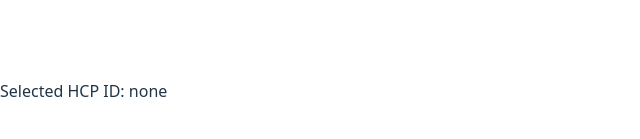
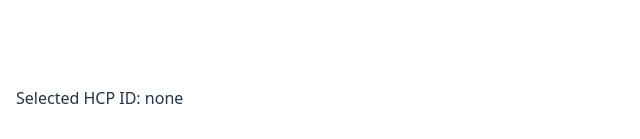
Before and after one commit to rveruna/hcp-network, a React (Vite) app: page / in a window 1280 px wide. Shown: the part 671-810 px from the top of the page, without its empty margins (0-640 px from the left). Built offline with nearby package versions, Linux system fonts and the light colour scheme.

Commit message:
show selected HCP profile card with dark-mode-safe styling

```diff
--- a/src/App.tsx
+++ b/src/App.tsx
@@ -1,15 +1,19 @@
 import GraphCanvas from './components/GraphCanvas'
 import { useSelector } from 'react-redux'
 import type { RootState } from './store'
+import ProfileCard from './components/ProfileCard'
 
 function App() {
   const selected = useSelector((state: RootState) => state.hcpGraph.selectedHCPId)
 
   return (
-    <div>
-      <h1>Healthcare Graph</h1>
-      <GraphCanvas />
-      <p>Selected HCP ID: {selected ?? 'none'}</p>
+    <div style={{ display: 'flex' }}>
+      <div style={{ flex: 1 }}>
+        <h1>Healthcare Graph</h1>
+        <GraphCanvas />
+        <p style={{ padding: '1rem' }}>Selected HCP ID: {selected ?? 'none'}</p>
+      </div>
+      <ProfileCard />
     </div>
   )
 }
--- a/src/components/ProfileCard.tsx
+++ b/src/components/ProfileCard.tsx
@@ -0,0 +1,29 @@
+import { useSelector } from 'react-redux'
+import type { RootState } from '../store'
+import { mockGraphData } from '../data/mockGraph'
+
+function ProfileCard() {
+  const selectedId = useSelector((state: RootState) => state.hcpGraph.selectedHCPId)
+  const hcp = mockGraphData.nodes.find((n) => n.id === selectedId)
+
+  if (!hcp) return null
+
+  return (
+    <div style={{
+      background: '#fff',
+      color: '#000',
+      padding: '1rem',
+      borderRadius: '8px',
+      marginTop: '1rem',
+      marginLeft: '1rem',
+      maxWidth: '300px',
+      boxShadow: '0 4px 12px rgba(0,0,0,0.1)',
+
+    }}>
+      <h2 style={{ margin: '0 0 0.5rem 0' }}>{hcp.name}</h2>
+      <p><strong>Specialty:</strong> {hcp.specialty}</p>
+    </div>
+  )
+}
+
+export default ProfileCard
```
